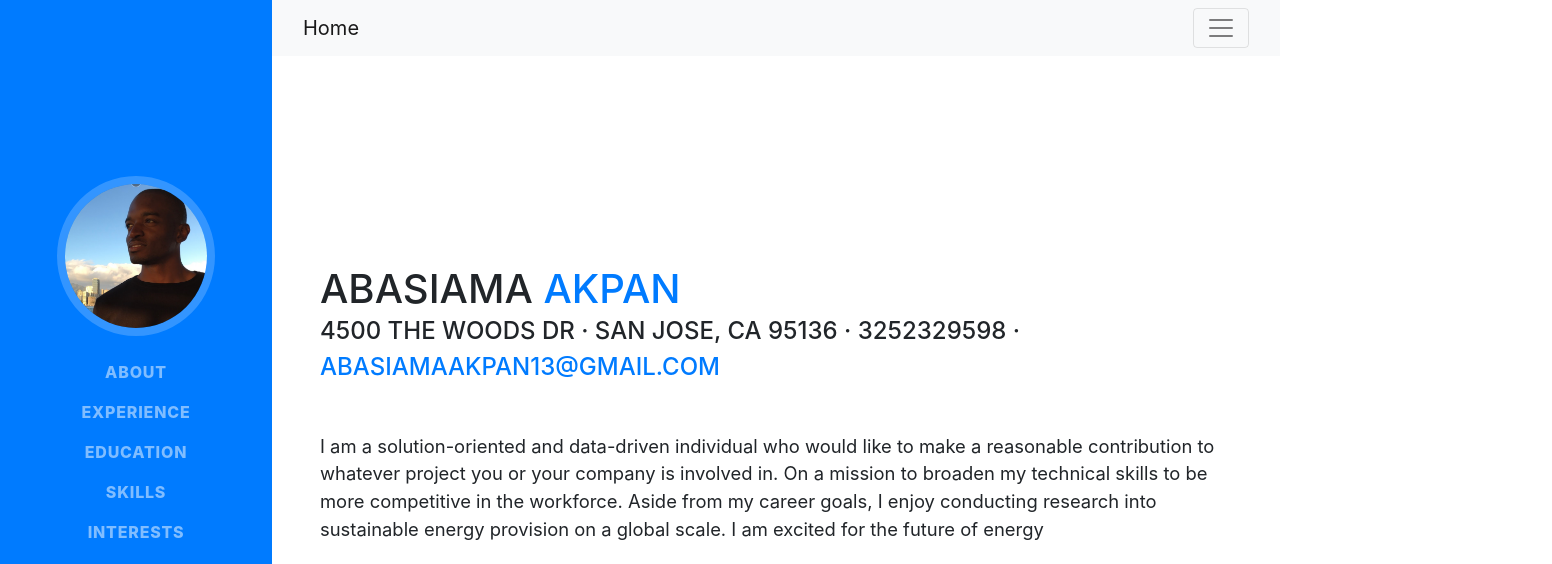
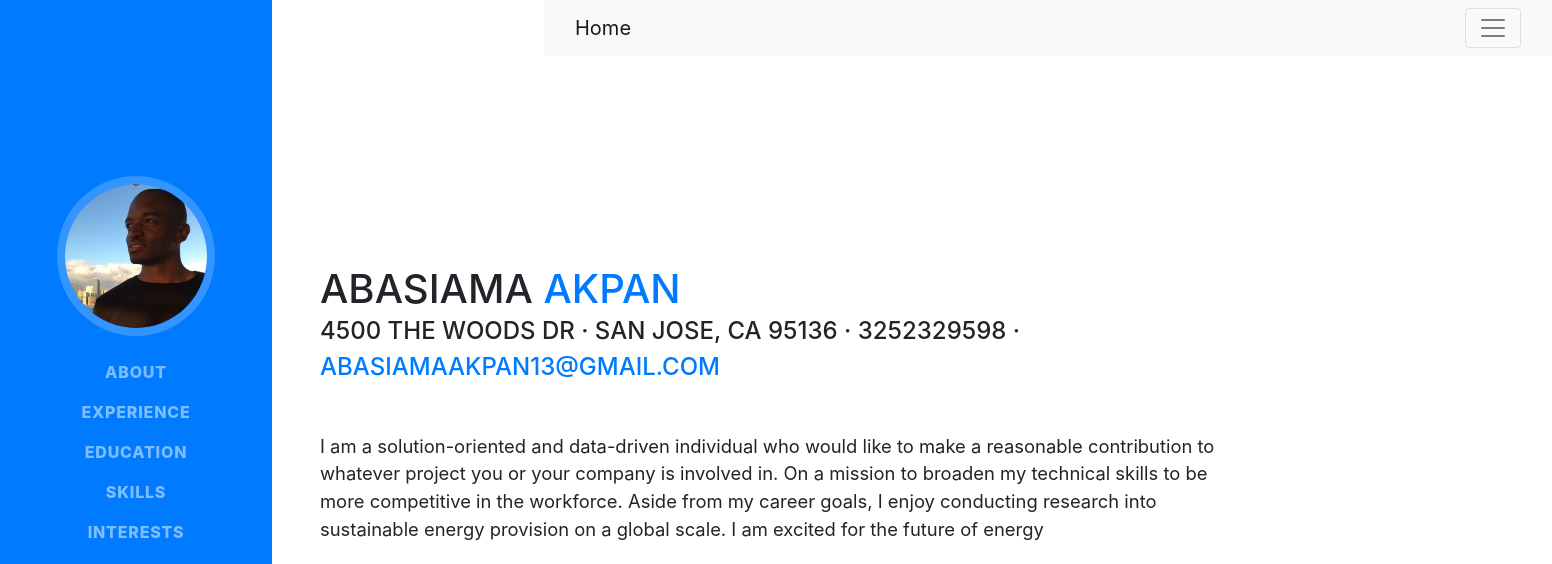
Before and after one commit to abasiamaakpan/ab.github.io, a website with bundled scripts: page index.html in a window 1280 px wide. Shown: the top 564 px of the page, 1552 px wide, since content can reach past the window. Built offline with nearby package versions, Linux system fonts and the light colour scheme; files whose address does not match are found by name; a web font is replaced by a local one.

Commit message:
Changed CSS

```diff
--- a/css/style.css
+++ b/css/style.css
@@ -26,3 +26,12 @@
   #ContactText{
     padding-left: 50px
   }
+@media (min-width: 992px) {
+.fixed-top-right{
+  position: fixed;
+  left: 17rem;
+top: 0;
+right: 0;
+z-index: 1030
+}
+}
--- a/index.html
+++ b/index.html
@@ -32,7 +32,7 @@
   </head>
 
   <body id="page-top">
-    <nav class="navbar navbar-light bg-light">
+    <nav class="navbar navbar-light bg-light fixed-top-right">
       <div class="container">
       <a class="navbar-brand" href="index.html">Home</a>
       <button class="navbar-toggler" type="button" data-toggle="collapse" data-target="#navbarText" aria-controls="navbarText" aria-expanded="false" aria-label="Toggle navigation">
```
Also changed, not shown: img/browserconfig.xml (added, +9 -0 lines), img/android-chrome-192x192.png (added), img/android-chrome-512x512.png (added), img/apple-touch-icon.png (added), img/favicon-16x16.png (added), img/favicon-32x32.png (added), img/favicon.ico (added), img/mstile-150x150.png (added), img/safari-pinned-tab.svg (added), img/site.webmanifest (added).
